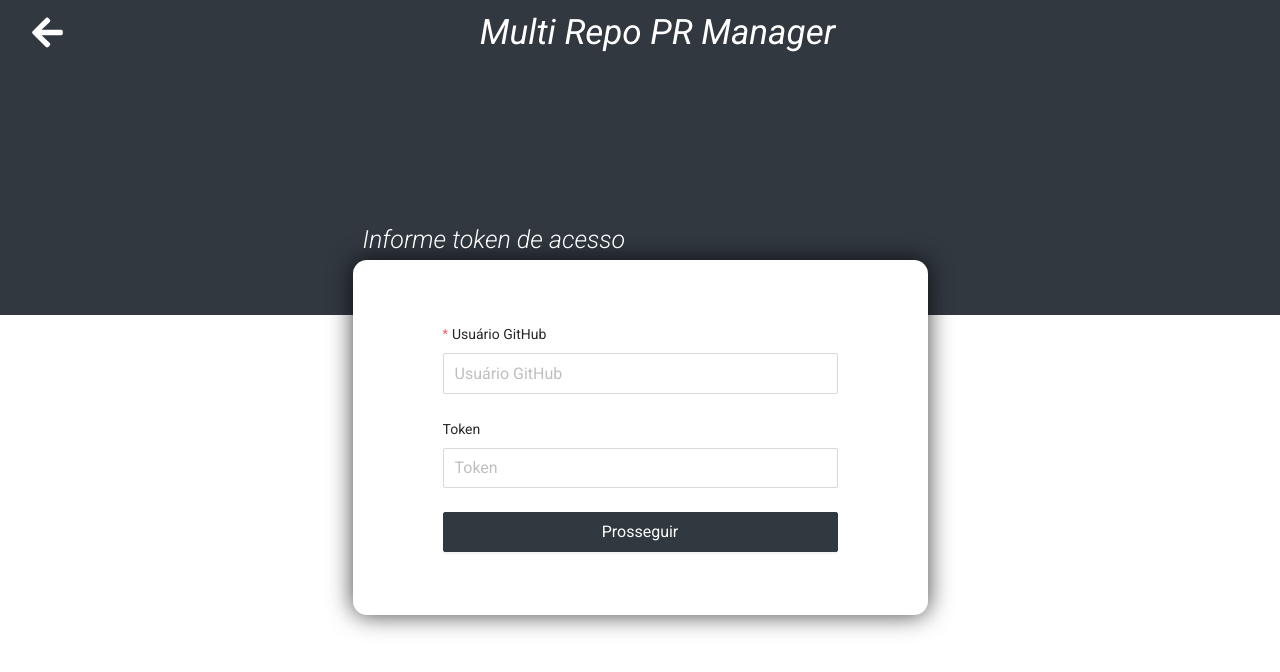
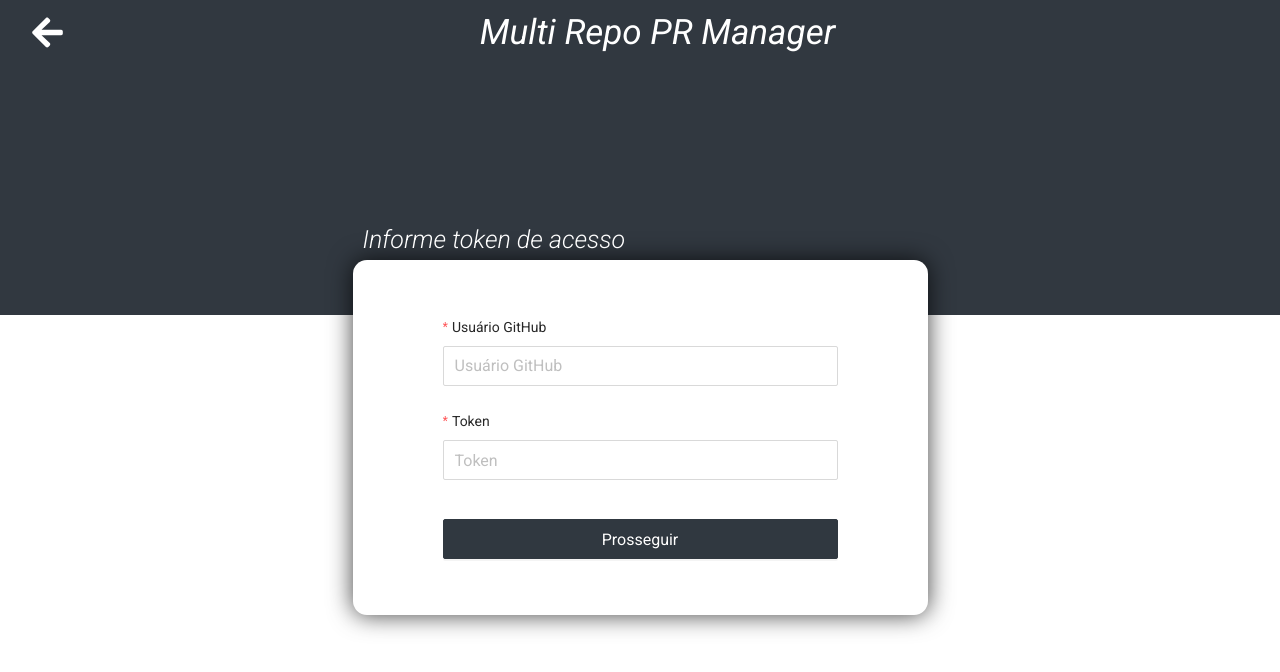
Before and after one commit to FernandoRidam/repo_manager, a React (Create React App) app: page / in a window 1280 px wide. Shown: the top 672 px of the page. Built offline with nearby package versions, Linux system fonts and the light colour scheme.

Commit message:
Correção de campos solicitados

```diff
--- a/src/pages/Auth/index.js
+++ b/src/pages/Auth/index.js
@@ -68,6 +68,7 @@
               className="input"
               label="Token"
               name="token"
+              rules={[{ required: true, message: 'Token é um campo obrigatório!' }]}
             >
               <Input
                 placeholder="Token"
--- a/src/pages/Auth/styles.css
+++ b/src/pages/Auth/styles.css
@@ -59,4 +59,5 @@
 .button {
   width: 395px;
   height: 75px;
+  margin-top: 15px;
 }
```
